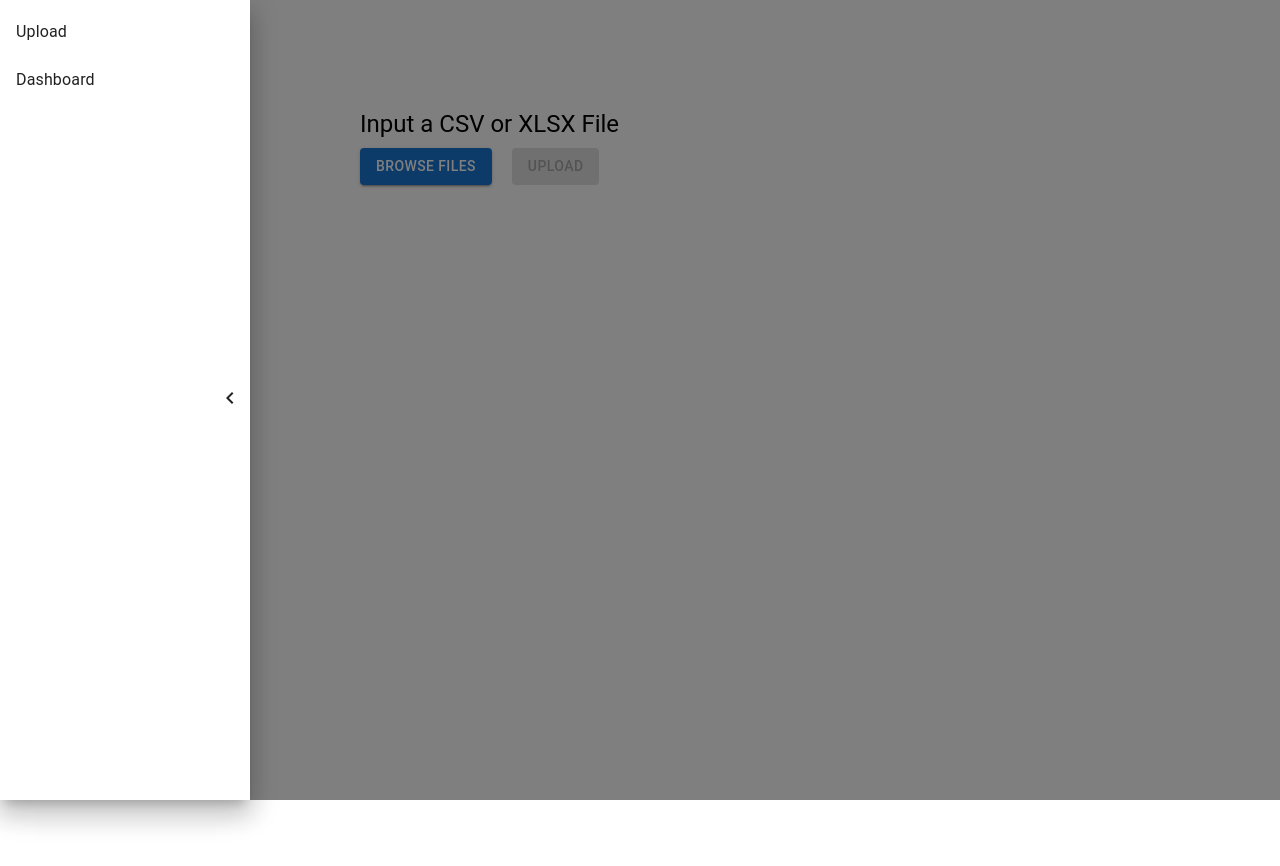
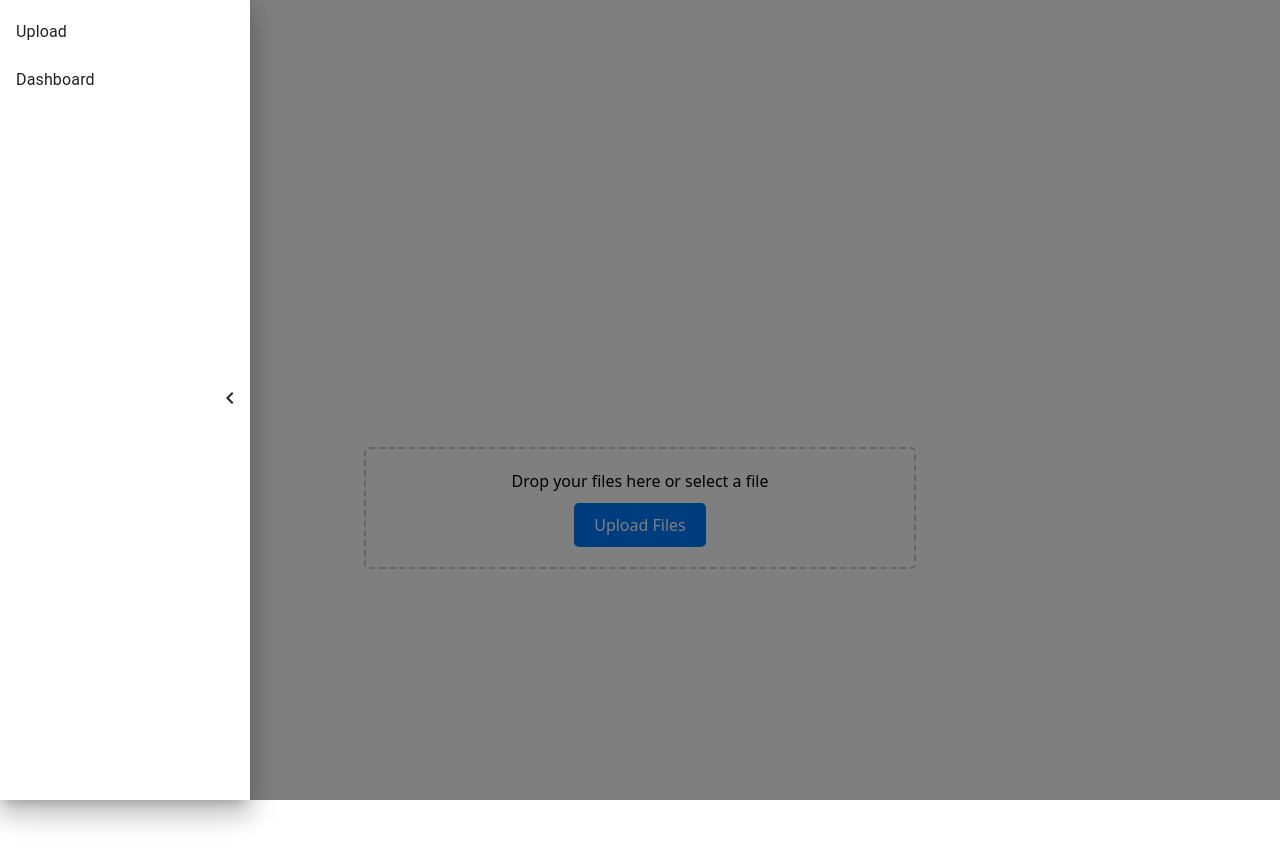
Before and after one commit to Eonics3/lahacks-2024, a Next.js app in the folder client/: page /portal in a window 1280 px wide. Shown: the top 866 px of the page. Before the commit the page ends 800 px from the top, so only its background shows below. Built offline with nearby package versions, Linux system fonts and the light colour scheme.

Commit message:
upload page working

```diff
--- /dev/null
+++ b/client/components/DragAndDrop.module.css
@@ -0,0 +1,45 @@
+.uploadContainer {
+  display: flex;
+  flex-direction: column;
+  align-items: center;
+  justify-content: center;
+  height: 100vh; /* Full height of the viewport */
+  width: 100%; /* Full width */
+  padding: 20px; /* Padding for some spacing around the box */
+}
+
+.dragArea {
+  border: 2px dashed #ccc;
+  border-radius: 5px;
+  padding: 20px;
+  width: 60%; /* Width as per your requirement */
+  max-width: 600px; /* Optional: If you want to limit the max width */
+  margin: 0 auto; /* This centers the box horizontally */
+  text-align: center;
+  transition: background-color 0.3s; /* Smooth transition for drag over effect */
+}
+
+/* ... rest of your styles ... */
+
+/* Additional styles for active drag area */
+.active {
+  background-color: #f8f8f8; /* Light background on active drag */
+}
+
+/* Styles for the button */
+.uploadBtn {
+  background-color: #007bff;
+  color: white;
+  padding: 10px 20px;
+  border: none;
+  border-radius: 5px;
+  cursor: pointer;
+  outline: none;
+  margin-top: 10px; /* Spacing between the drop area and button */
+}
+
+.hiddenInput {
+  display: none; /* Keep your input hidden as you have a custom button */
+}
+
+/* ... rest of your styles ... */
--- /dev/null
+++ b/client/components/DragAndDrop.tsx
@@ -0,0 +1,132 @@
+import React, { useRef, useState } from "react";
+import { CircularProgress, Alert } from '@mui/material';
+import styles from './DragAndDrop.module.css';
+
+export default function DragAndDrop( { setScreen } ) {
+  const [dragActive, setDragActive] = useState(false);
+  const inputRef = useRef(null);
+  const [file, setFile] = useState(null);
+  const [message, setMessage] = useState('');
+  const [loading, setLoading] = useState(false);
+
+  function handleChange(e) {
+    e.preventDefault();
+    if (e.target.files && e.target.files[0]) {
+      setFile(e.target.files[0]);
+      setMessage('');
+    }
+  }
+
+  function handleDragOver(e) {
+    e.preventDefault();
+    e.stopPropagation();
+    setDragActive(true);
+  }
+
+  function handleDragEnter(e) {
+    e.preventDefault();
+    e.stopPropagation();
+    setDragActive(true);
+  }
+
+  function handleDragLeave(e) {
+    e.preventDefault();
+    e.stopPropagation();
+    setDragActive(false);
+  }
+
+  function handleDrop(e) {
+    e.preventDefault();
+    e.stopPropagation();
+    setDragActive(false);
+    if (e.dataTransfer.files && e.dataTransfer.files[0]) {
+      setFile(e.dataTransfer.files[0]);
+      setMessage('');
+    }
+  }
+
+  function removeFile() {
+    setFile(null);
+    setMessage('');
+  }
+
+  function openFileExplorer() {
+    inputRef.current.click();
+  }
+
+  async function handleUpload() {
+    if (!file) {
+      setMessage('Please select a file to upload.');
+      return;
+    }
+    setLoading(true);
+    const formData = new FormData();
+    formData.append('file', file);
+
+    try {
+      const response = await fetch('http://127.0.0.1:8080/upload', {
+        method: 'POST',
+        body: formData,
+      });
+      const data = await response.json();
+      setMessage(data.message);
+
+      setScreen(1);
+    } catch (error) {
+      console.error('Error:', error);
+      setMessage('Failed to upload file.');
+    } finally {
+      setLoading(false);
+      setFile(null);
+    }
+  }
+
+  return (
+    <div className={styles.uploadContainer}>
+      <form
+        className={`${styles.dragArea} ${dragActive ? styles.active : ""}`}
+        onDragEnter={handleDragEnter}
+        onDragLeave={handleDragLeave}
+        onDragOver={handleDragOver}
+        onDrop={handleDrop}
+        onSubmit={(e) => e.preventDefault()}
+      >
+        <input
+          ref={inputRef}
+          type="file"
+          className={styles.hiddenInput}
+          onChange={handleChange}
+          multiple={false}
+          accept=".xlsx,.xls,image/*,.doc, .docx,.ppt, .pptx,.txt,.pdf"
+        />
+        <div className={styles.fileDropper}>
+          {file ? (
+            <div className={styles.filePreview}>
+              <span>{file.name}</span>
+              <button onClick={removeFile} className={styles.removeBtn}>
+                &times; Remove
+              </button>
+            </div>
+          ) : (
+            <p className={styles.dropMessage}>
+              Drop your files here or <span className={styles.selectFile} onClick={openFileExplorer}>select a file</span>
+            </p>
+          )}
+        </div>
+        <button
+          type="button"
+          className={styles.uploadBtn}
+          onClick={handleUpload}
+          disabled={loading}
+        >
+          {loading ? <CircularProgress size={24} /> : "Upload Files"}
+        </button>
+      </form>
+      {message && (
+        <Alert severity={message.includes('Failed') ? 'error' : 'success'} className={styles.alert}>
+          {message}
+        </Alert>
+      )}
+    </div>
+  );
+}
--- a/client/components/UploadPage.tsx
+++ b/client/components/UploadPage.tsx
@@ -1,52 +1,52 @@
 import React, { useState } from 'react';
 import { Button, Typography, CircularProgress, Alert } from '@mui/material';
 import { styled } from '@mui/material/styles';
+import DragAndDrop from 'components/DragAndDrop'
 
 const Input = styled('input')({
   display: 'none',
 });
 
-const UploadPage = () => {
+const UploadPage = ({setScreen}) => {
   const [file, setFile] = useState<File | null>(null);
   const [message, setMessage] = useState<string>('');
   const [loading, setLoading] = useState(false);
 
-  const handleFileChange = (event: React.ChangeEvent<HTMLInputElement>) => {
-    const files = event.target.files;
-    if (files && files[0]) {
-      setFile(files[0]);
-      setMessage('');
-    }
-  };
+  // const handleFileChange = (event: React.ChangeEvent<HTMLInputElement>) => {
+  //   const files = event.target.files;
+  //   if (files && files[0]) {
+  //     setFile(files[0]);
+  //     setMessage('');
+  //   }
+  // };
 
-  const handleSubmit = async (event: React.FormEvent) => {
-    event.preventDefault();
-    if (!file) {
-      setMessage('Please select a file to upload.');
-      return;
-    }
-    setLoading(true);
-    const formData = new FormData();
-    formData.append('file', file);
+  // const handleSubmit = async (event: React.FormEvent) => {
+  //   event.preventDefault();
+  //   if (!file) {
+  //     setMessage('Please select a file to upload.');
+  //     return;
+  //   }
+  //   setLoading(true);
+  //   const formData = new FormData();
+  //   formData.append('file', file);
 
-    try {
-      const response = await fetch('http://127.0.0.1:8080/upload', {
-        method: 'POST',
-        body: formData,
-      });
-      const data = await response.json();
-      setMessage(data.message);
-    } catch (error) {
-      console.error('Error:', error);
-      setMessage('Failed to upload file.');
-    } finally {
-      setLoading(false);
-    }
-  };
+  //   try {
+  //     const response = await fetch('http://127.0.0.1:8080/upload', {
+  //       method: 'POST',
+  //       body: formData,
+  //     });
+  //     const data = await response.json();
+  //     setMessage(data.message);
+  //     setScreen(1);
+  //   } catch (error) {
+  //     console.error('Error:', error);
+  //     setMessage('Failed to upload file.');
+  //   } finally {
+  //     setLoading(false);
+  //   }
+  // };
 
-  return (
-    <div style={{ maxWidth: 600, margin: '40px auto', padding: '20px' }}>
-      <Typography variant="h5" gutterBottom>
+        {/* <Typography variant="h5" gutterBottom>
         Input a CSV or XLSX File
       </Typography>
       <form onSubmit={handleSubmit} noValidate>
@@ -69,7 +69,6 @@ const UploadPage = () => {
           type="submit"
           variant="contained"
           color="primary"
-          // This will disable the 'Upload' button when no file is selected or while loading
           disabled={!file || loading}
           style={{ marginLeft: 20 }}
         >
@@ -81,6 +80,11 @@ const UploadPage = () => {
           {message}
         </Alert>
       )}
+    </div> */}
+
+  return (
+    <div style={{ maxWidth: 1000, margin: '40px auto', padding: '20px' }}>
+      <DragAndDrop setScreen = {setScreen}/>
     </div>
   );
 }
--- a/client/pages/_app.tsx
+++ b/client/pages/_app.tsx
@@ -10,9 +10,7 @@ function MyApp({ Component, pageProps }: AppProps) {
 
   return (
     <>
-      <UserProvider>
-        <Component {...pageProps} />
-      </UserProvider>
+      <Component {...pageProps} />
     </>
   );
 }
--- a/client/pages/portal.tsx
+++ b/client/pages/portal.tsx
@@ -2,8 +2,8 @@ import React, { lazy, Suspense, useState, useEffect } from 'react';
 import axios from 'axios';
 import { useRouter } from 'next/router';
 import SideNav from '../components/Navbar';
-import DummyUpload from '../components/UploadPage';
-import DummyDashboard from '../components/Dashboard';
+import Upload from '../components/UploadPage';
+import Dashboard from '../components/Dashboard';
 import DummySuggestions from '../components/Suggestions';
 import { access } from 'fs';
 
@@ -16,10 +16,10 @@ function Portal(){
         <SideNav setScreen={setScreen} />
 
         <div className={`${screen==0 ? 'block' : 'hidden'}`}>
-            <DummyUpload />
+            <Upload setScreen={setScreen}/>
         </div>
         <div className={`${screen==1 ? 'block' : 'hidden'}`}>
-            <DummyDashboard />
+            <Dashboard />
         </div>
         <div className={`${screen==2 ? 'block' : 'hidden'}`}>
             <DummySuggestions />
```
Also changed, not shown: 2 other files (tests, documents, lock files or other folders).
